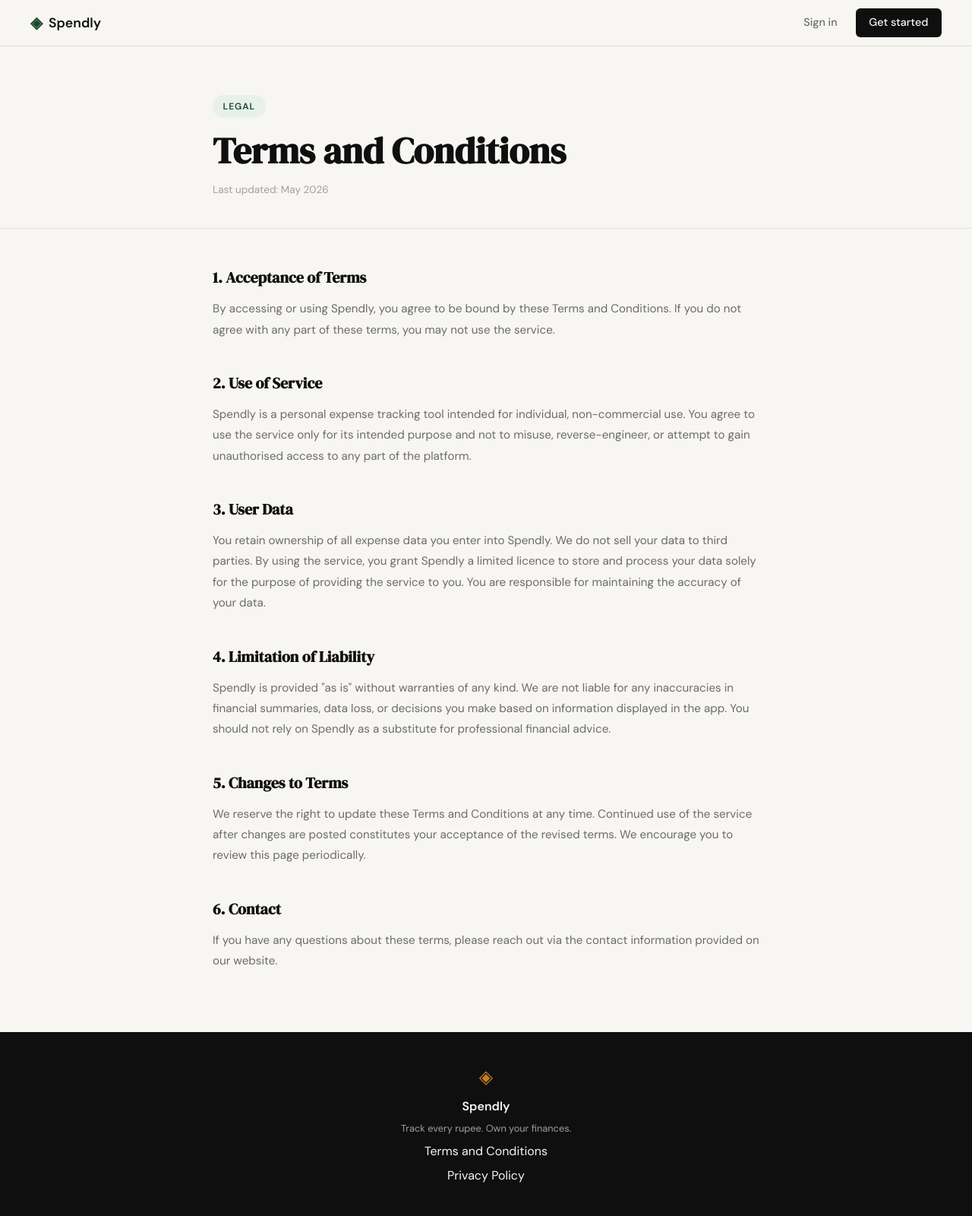
After one commit to paujackson/Spendly, a Flask app: page /terms in a window 1280 px wide. The commit adds this page. Shown: the whole page at 76% size. Run offline with Flask 3, Linux system fonts and the light colour scheme.

Commit message:
Add Terms and Conditions page with themed layout
Co-Authored-By: Claude Sonnet 4.6 <noreply@anthropic.com>

```diff
--- a/app.py
+++ b/app.py
@@ -26,6 +26,11 @@ def login():
 # Placeholder routes — students will implement these                  #
 # ------------------------------------------------------------------ #
 
+@app.route("/terms")
+def terms():
+    return render_template("terms.html")
+
+
 @app.route("/logout")
 def logout():
     return "Logout — coming in Step 3"
--- a/static/css/style.css
+++ b/static/css/style.css
@@ -508,6 +508,62 @@ a { color: inherit; text-decoration: none; }
 }
 
 /* ------------------------------------------------------------------ */
+/* Legal pages (Terms, Privacy)                                        */
+/* ------------------------------------------------------------------ */
+
+.legal-header {
+    padding: 4rem 2rem 2.5rem;
+    border-bottom: 1px solid var(--border);
+}
+
+.legal-header-inner {
+    max-width: 720px;
+    margin: 0 auto;
+}
+
+.legal-header-inner .hero-badge {
+    margin-bottom: 1rem;
+}
+
+.legal-title {
+    font-family: var(--font-display);
+    font-size: clamp(2rem, 4vw, 3rem);
+    line-height: 1.15;
+    color: var(--ink);
+    margin-bottom: 0.75rem;
+}
+
+.legal-meta {
+    font-size: 0.85rem;
+    color: var(--ink-faint);
+}
+
+.legal-body {
+    padding: 3rem 2rem 5rem;
+}
+
+.legal-body-inner {
+    max-width: 720px;
+    margin: 0 auto;
+    display: flex;
+    flex-direction: column;
+    gap: 2.5rem;
+}
+
+.legal-section h3 {
+    font-family: var(--font-display);
+    font-size: 1.25rem;
+    color: var(--ink);
+    margin-bottom: 0.75rem;
+}
+
+.legal-section p {
+    font-size: 0.95rem;
+    color: var(--ink-muted);
+    line-height: 1.8;
+}
+
+/* ------------------------------------------------------------------ */
 /* Responsive                                                          */
 /* ------------------------------------------------------------------ */
 
--- a/templates/base.html
+++ b/templates/base.html
@@ -34,7 +34,7 @@
             <span class="brand-icon">◈</span>
             <span class="footer-name">Spendly</span>
             <p class="footer-copy">Track every rupee. Own your finances.</p>
-            <a href="#">Terms and Conditions</a>
+            <a href="/terms">Terms and Conditions</a>
             <a href="#">Privacy Policy</a>
         </div>
     </footer>
--- /dev/null
+++ b/templates/terms.html
@@ -0,0 +1,51 @@
+{% extends "base.html" %}
+
+{% block title %}Terms and Conditions — Spendly{% endblock %}
+
+{% block content %}
+
+<section class="legal-header">
+    <div class="legal-header-inner">
+        <div class="hero-badge">Legal</div>
+        <h1 class="legal-title">Terms and Conditions</h1>
+        <p class="legal-meta">Last updated: May 2026</p>
+    </div>
+</section>
+
+<section class="legal-body">
+    <div class="legal-body-inner">
+
+        <div class="legal-section">
+            <h3>1. Acceptance of Terms</h3>
+            <p>By accessing or using Spendly, you agree to be bound by these Terms and Conditions. If you do not agree with any part of these terms, you may not use the service.</p>
+        </div>
+
+        <div class="legal-section">
+            <h3>2. Use of Service</h3>
+            <p>Spendly is a personal expense tracking tool intended for individual, non-commercial use. You agree to use the service only for its intended purpose and not to misuse, reverse-engineer, or attempt to gain unauthorised access to any part of the platform.</p>
+        </div>
+
+        <div class="legal-section">
+            <h3>3. User Data</h3>
+            <p>You retain ownership of all expense data you enter into Spendly. We do not sell your data to third parties. By using the service, you grant Spendly a limited licence to store and process your data solely for the purpose of providing the service to you. You are responsible for maintaining the accuracy of your data.</p>
+        </div>
+
+        <div class="legal-section">
+            <h3>4. Limitation of Liability</h3>
+            <p>Spendly is provided "as is" without warranties of any kind. We are not liable for any inaccuracies in financial summaries, data loss, or decisions you make based on information displayed in the app. You should not rely on Spendly as a substitute for professional financial advice.</p>
+        </div>
+
+        <div class="legal-section">
+            <h3>5. Changes to Terms</h3>
+            <p>We reserve the right to update these Terms and Conditions at any time. Continued use of the service after changes are posted constitutes your acceptance of the revised terms. We encourage you to review this page periodically.</p>
+        </div>
+
+        <div class="legal-section">
+            <h3>6. Contact</h3>
+            <p>If you have any questions about these terms, please reach out via the contact information provided on our website.</p>
+        </div>
+
+    </div>
+</section>
+
+{% endblock %}
```
